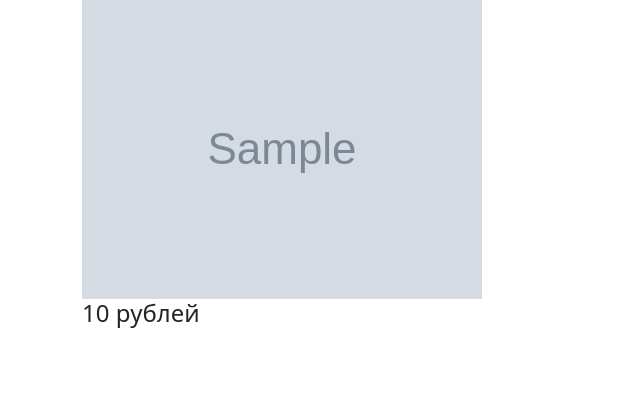
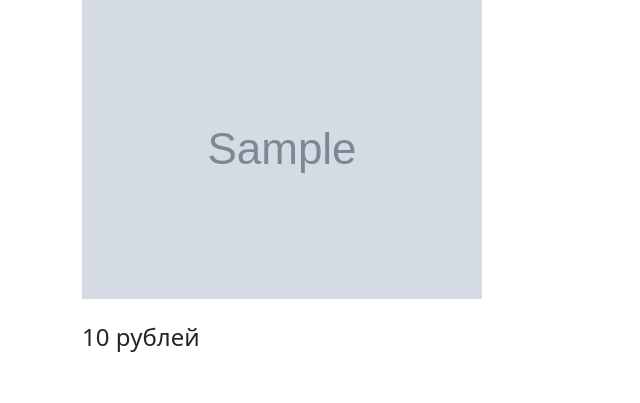
Before and after one commit to pinb0y/homework_20_2, a Django app: page /product_page/1 in a window 1280 px wide. Shown: the part 177-580 px from the top of the page, without its empty margins (0-640 px from the left). Run offline with Django 5.2, Linux system fonts and the light colour scheme; tables that the repository leaves empty hold one stand-in row (values such as "Sample post"); grey boxes marked "Sample" are stand-in pictures; some libraries are stand-ins or nearby versions.

Commit message:
последние штрихи

```diff
--- a/catalog/templates/catalog/product_page.html
+++ b/catalog/templates/catalog/product_page.html
@@ -4,7 +4,7 @@
 <div class="container mt-4">
     <h1>{{ object.product_name }}</h1>
     <p>{{ object.description }}</p>
-<img src="{{ object.image | make_image_link }}" class="img-fluid" alt="...">
-    <h4>{{ object.price }} рублей</h4>
+    <img src="{{ object.image | make_image_link }}" class="img-fluid" alt="...">
+    <h4 class="text mt-4">{{ object.price }} рублей</h4>
 </div>
 {% endblock %}
```
Also changed, not shown: 1 other file.
